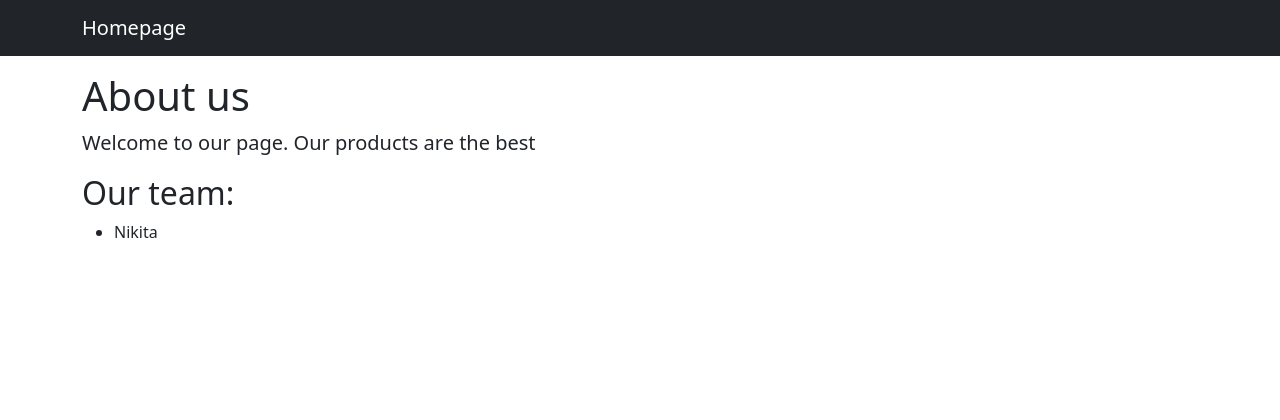
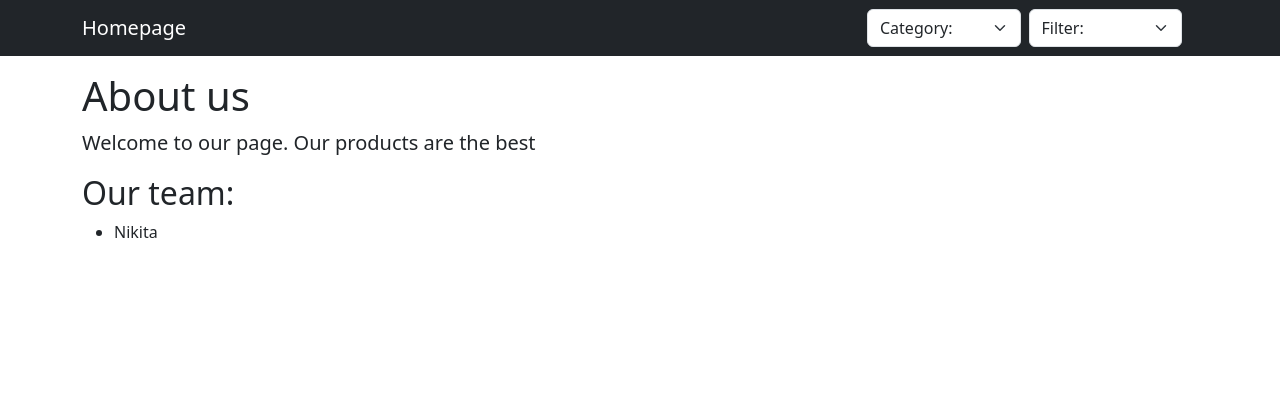
Before and after one commit to Nechitosik228/django_project, a Django app: page /shop/about/ in a window 1280 px wide. Shown: the top 420 px of the page. Run offline with Django 5.2, Linux system fonts and the light colour scheme.

Commit message:
filtering, return product detail

```diff
--- a/project/shop/templates/base.html
+++ b/project/shop/templates/base.html
@@ -13,6 +13,37 @@
         <nav class="navbar navbar-dark bg-dark">
             <div class="container">
                 <a href="{% url 'shop:home' %}", class="navbar-brand">Homepage</a>
+                <div class="nav-item">
+                    <form action="{% url 'shop:home' %}" method="GET" class="d-flex mx-auto">
+                        <select name="category" id="" class="form-select me-2" onchange="this.form.submit()">
+                            <option value="">
+                                Category:
+                            </option>
+                            {% for category in categories %}
+                                <option value="{{ category.name }}">
+                                    {{ category.name }}
+                                </option>
+                            {% endfor %}
+                        </select>
+                        <select name="filter" id="" class="form-select me-3" onchange="this.form.submit()">
+                            <option value="">
+                                Filter:
+                            </option>
+                            <option value="increase_price">
+                                Increasing price
+                            </option>
+                            <option value="decrease_price">
+                                Decreasing price
+                            </option>
+                            <option value="increase_rating">
+                                Increasing rating
+                            </option>
+                            <option value="decrease_rating">
+                                Decreasing rating
+                            </option>
+                        </select>
+                    </form>
+                </div>
             </div>
         </nav>
     </header>
--- a/project/shop/templates/index.html
+++ b/project/shop/templates/index.html
@@ -40,6 +40,7 @@
                                 Not available
                             </small>
                         {% endif %}
+                        <a href="{% url 'shop:product_details' product.id%}" class="btn-primary">More</a>
                     </div>
                 </div>
             </div>
--- a/project/shop/urls.py
+++ b/project/shop/urls.py
@@ -1,10 +1,11 @@
 from django.urls import path
-from .views import home, about
+from .views import home, about, product_details
 
 
 app_name = 'shop'
 
 urlpatterns = [
     path('home/', home, name='home'),
-    path('about/', about, name='about')
+    path('about/', about, name='about'),
+    path('product/<int:product_id>/', product_details, name='product_details')
 ]
--- a/project/shop/views.py
+++ b/project/shop/views.py
@@ -1,12 +1,34 @@
-from django.shortcuts import render
+from django.shortcuts import render, get_object_or_404
 from .models import Product, Category
 
 
 def home(request):
     products = Product.objects.all()
+    category_name = request.GET.get("category")
+    filter = request.GET.get("filter")
+    categories = Category.objects.all()
 
-    return render(request,"index.html", {"products":products})
+    if category_name:
+        category = get_object_or_404(Category, name=category_name)
+        products = products.filter(category=category)
+
+    if filter == "decrease_price":
+        products=products.order_by("-price")
+    elif filter == "increase_price":
+        products=products.order_by("price")
+    elif filter == "increase_rating":
+        products=products.order_by("rating")
+    else:
+        products=products.order_by("-rating")
+
+    return render(request,"index.html", {"products":products,"categories": categories})
 
 
 def about(request):
     return render(request, "about.html")
+
+
+def product_details(request, product_id):
+    product = get_object_or_404(Product, id=product_id)
+
+    return render(request, "product_detail.html", {"product":product})
```
Also changed, not shown: project/shop/templates/product_detail.html (added, +79 -0 lines).
